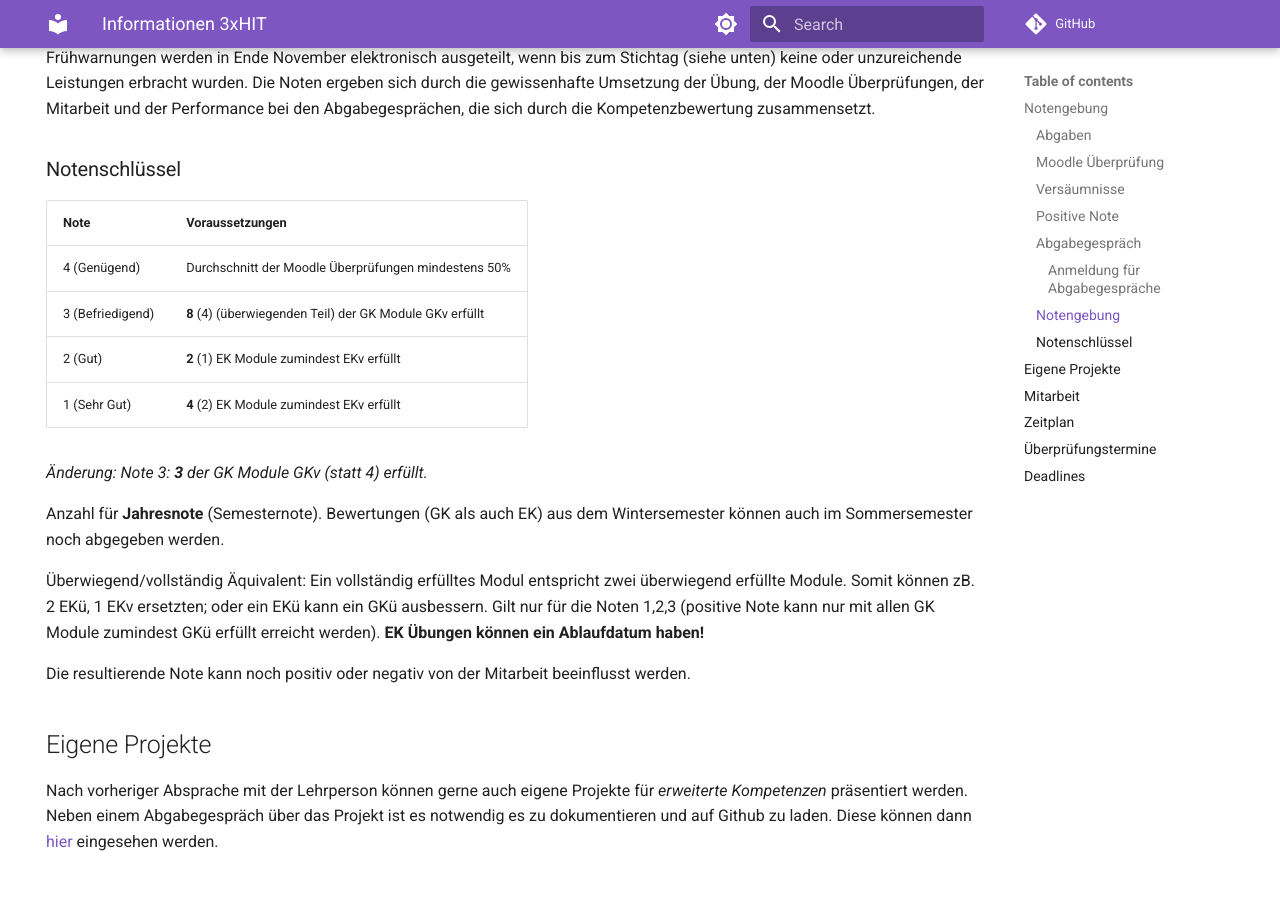
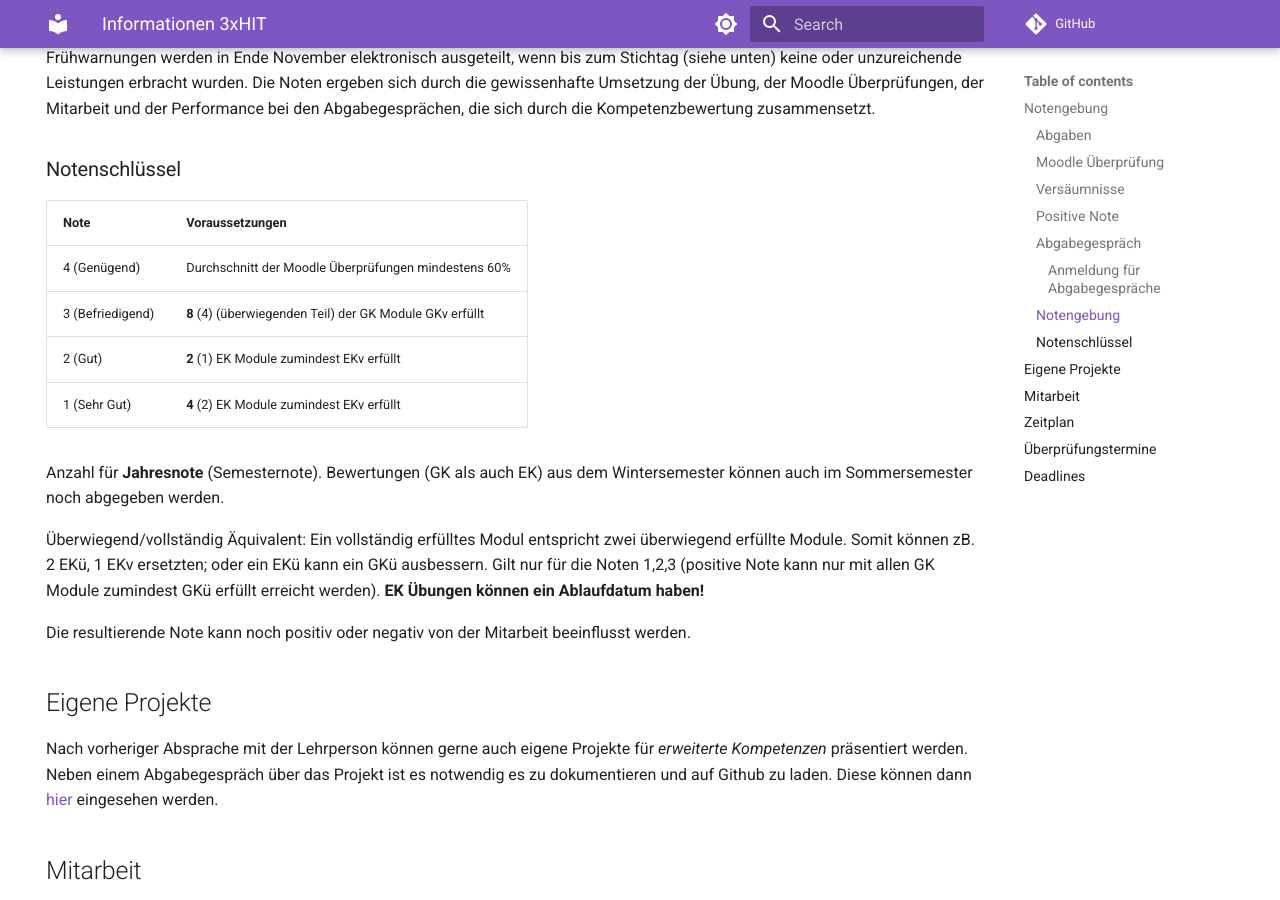
Before and after one commit to TGM-HIT/insy-exercises, an MkDocs documentation site: the page built from docs/intros/3x.md, in a window 1280 px wide and 900 px high, scrolled down 1372 px. Built offline with MkDocs 1.6.1 and Material for MkDocs 9.7.7, drawn with Linux system fonts in a browser that asks for light colours; comment, search, counter and statistics services are not loaded.

Commit message:
Update grading criteria for 3xHIT course to require a minimum average of 60% on Moodle assessments for a passing grade.

```diff
--- a/docs/intros/3x.md
+++ b/docs/intros/3x.md
@@ -45,12 +45,10 @@ Die Noten ergeben sich durch die gewissenhafte Umsetzung der Übung, der Moodle
 
 | Note             | Voraussetzungen                                          |
 | ---------------- | -------------------------------------------------------- |
-| 4 (Genügend)     | Durchschnitt der Moodle Überprüfungen mindestens 50%     |
+| 4 (Genügend)     | Durchschnitt der Moodle Überprüfungen mindestens 60%     |
 | 3 (Befriedigend) | **8** (4) (überwiegenden Teil) der GK Module GKv erfüllt |
 | 2 (Gut)          | **2** (1) EK Module zumindest EKv erfüllt                |
 | 1 (Sehr Gut)     | **4** (2) EK Module zumindest EKv erfüllt                |
-
-_Änderung: Note 3: **3** der GK Module GKv (statt 4) erfüllt._
 
 Anzahl für **Jahresnote** (Semesternote). Bewertungen (GK als auch EK) aus dem Wintersemester können auch im Sommersemester noch abgegeben werden.
 
```
